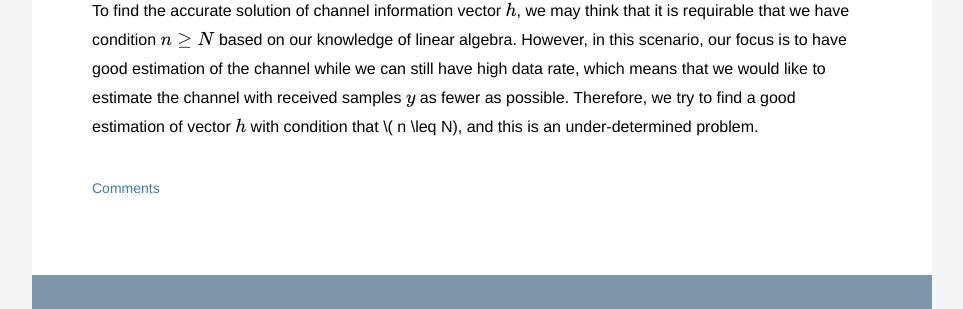
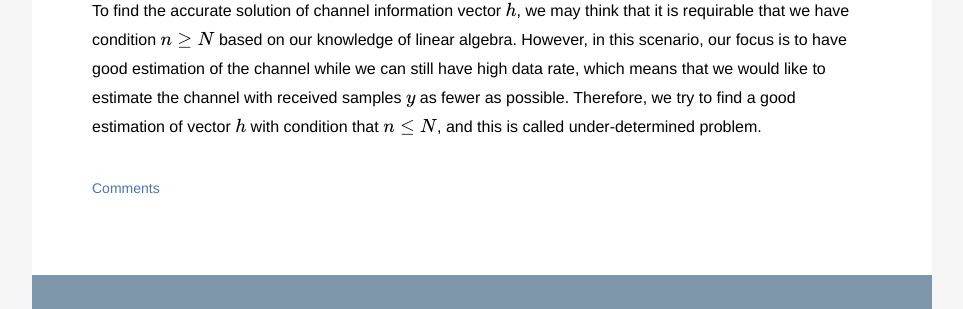
Before and after one commit to danqing117/danqing117.github.io, a Jekyll site: the page built from _posts/2017-04-06-AMP.md, in a window 1280 px wide. Shown: the part 832-1141 px from the top of the page, without its empty margins (158-1121 px from the left). Built offline with Jekyll 4.4.1, drawn with Linux system fonts in a browser that asks for light colours; formulas are drawn with MathJax 3; grey boxes are pictures that could not be loaded.

Commit message:
Update 2017-04-06-AMP.md

```diff
--- a/_posts/2017-04-06-AMP.md
+++ b/_posts/2017-04-06-AMP.md
@@ -40,4 +40,4 @@ that is,
 $$y=\mathbf{A}\cdot h +w$$
 where \\(w\\) is assumed to be Gaussian noise vector and \\(\mathbf{A} (n\times N)\\) is called sening matrix, composed of shift pilot sigals. Note that the size of \\(y\\) is \\(n \times 1\\), and the size of \\(x\\) and \\( h\\) are \\(N \times 1\\).
 
-To find the accurate solution of channel information vector \\(h\\), we may think that it is requirable that we have condition \\(n \geq N\\) based on our knowledge of linear algebra. However, in this scenario, our focus is to have good estimation of the channel while we can still have high data rate, which means that we would like to estimate the channel with received samples \\( y\\) as fewer as possible. Therefore, we try to find a good estimation of vector \\( h\\) with condition that \\( n \leq N), and this is an under-determined problem.
+To find the accurate solution of channel information vector \\(h\\), we may think that it is requirable that we have condition \\(n \geq N\\) based on our knowledge of linear algebra. However, in this scenario, our focus is to have good estimation of the channel while we can still have high data rate, which means that we would like to estimate the channel with received samples \\( y\\) as fewer as possible. Therefore, we try to find a good estimation of vector \\( h\\) with condition that \\( n \leq N\\), and this is called under-determined problem.
```
